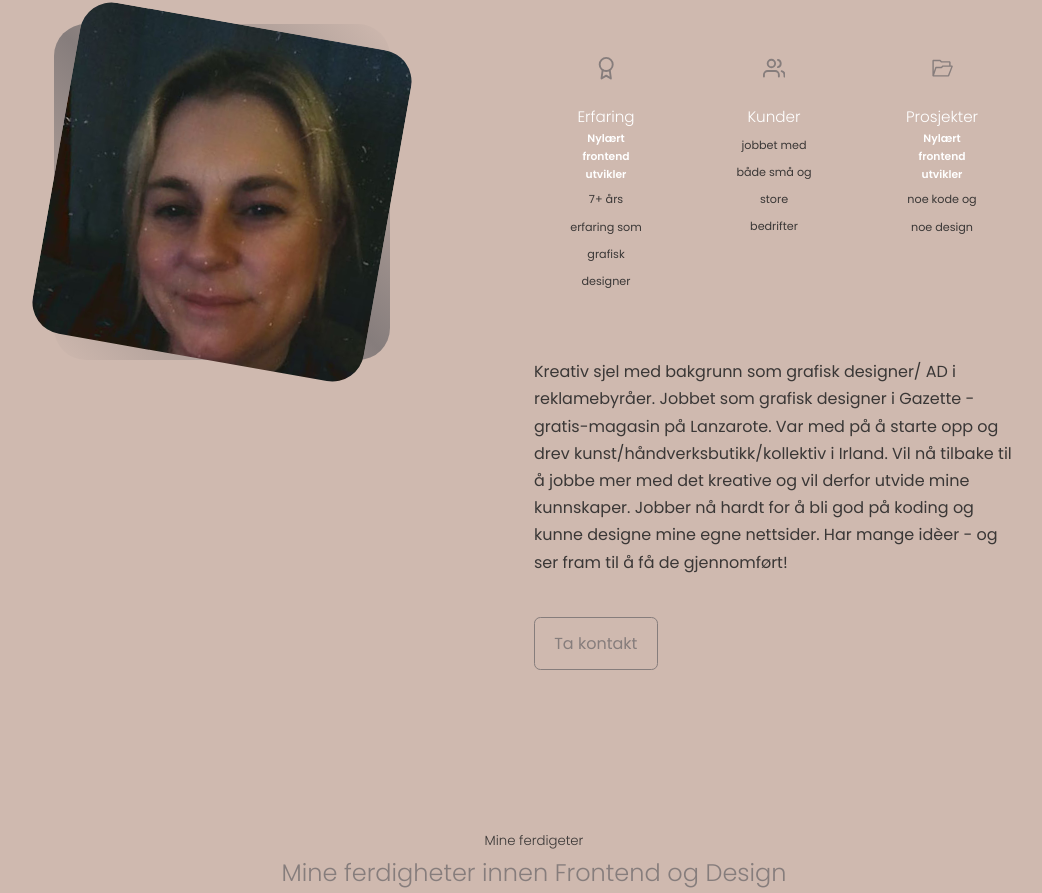
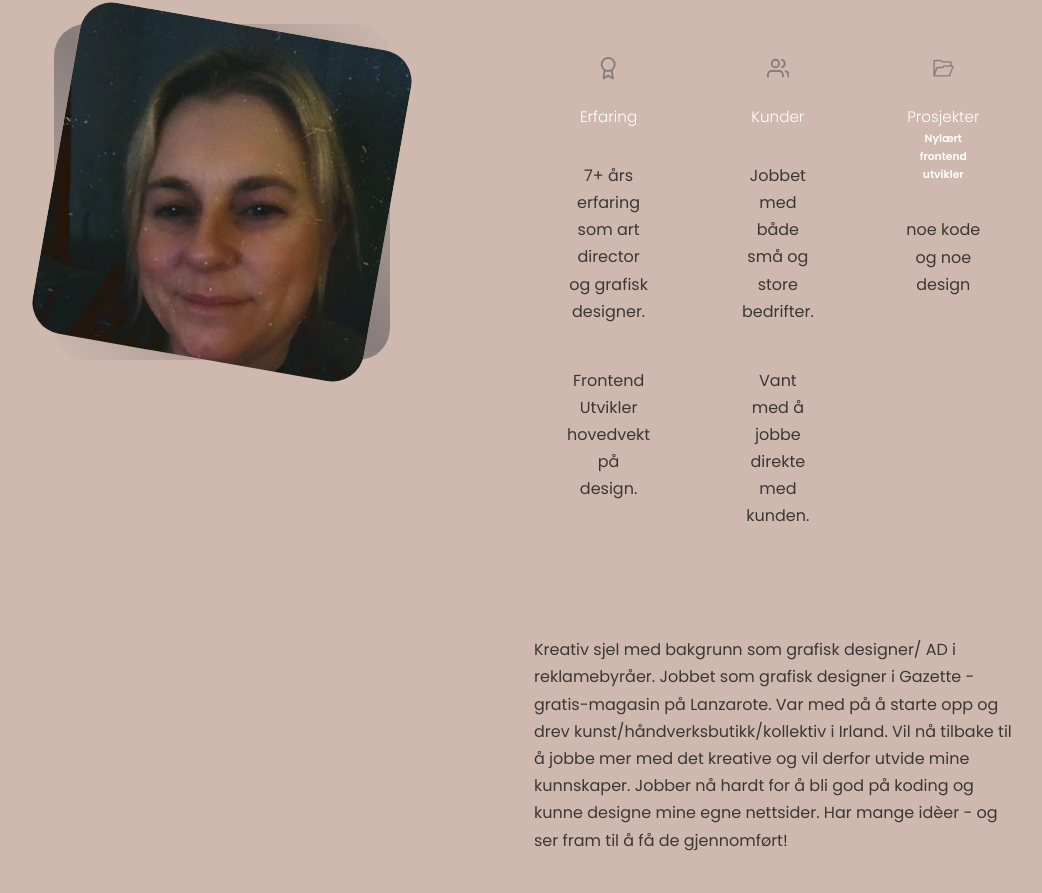
Before and after one commit to Viviann1/praksis-portfolio, a React (Create React App) app: page / in a window 1280 px wide. Shown: the part 1139-2032 px from the top of the page, without its empty margins (106-1148 px from the left). Built offline with nearby package versions, Linux system fonts and the light colour scheme.

Commit message:
adj about sections

```diff
--- a/src/components/about/About.jsx
+++ b/src/components/about/About.jsx
@@ -23,21 +23,22 @@ const About = () => {
             <article className='about__card'>
               <FiAward className='about__icon' />
               <h5>Erfaring</h5>
-              <h6>Nylært frontend utvikler</h6>
-              <small>7+ års erfaring som grafisk designer</small>
+              <p>7+ års erfaring som art director og grafisk designer.</p>
+              <p>Frontend Utvikler hovedvekt på design.</p>
             </article>
 
             <article className='about__card'>
               <FiUsers className='about__icon' />
               <h5>Kunder</h5>
-              <small>jobbet med både små og store bedrifter</small>
+              <p>Jobbet med både små og store bedrifter.</p>
+              <p>Vant med å jobbe direkte med kunden.</p>
             </article>
 
             <article className='about__card'>
               <VscFolderOpened className='about__icon' />
               <h5>Prosjekter</h5>
               <h6>Nylært frontend utvikler</h6>
-              <small>noe kode og noe design</small>
+              <p>noe kode og noe design</p>
             </article>
 
           </div>
```
